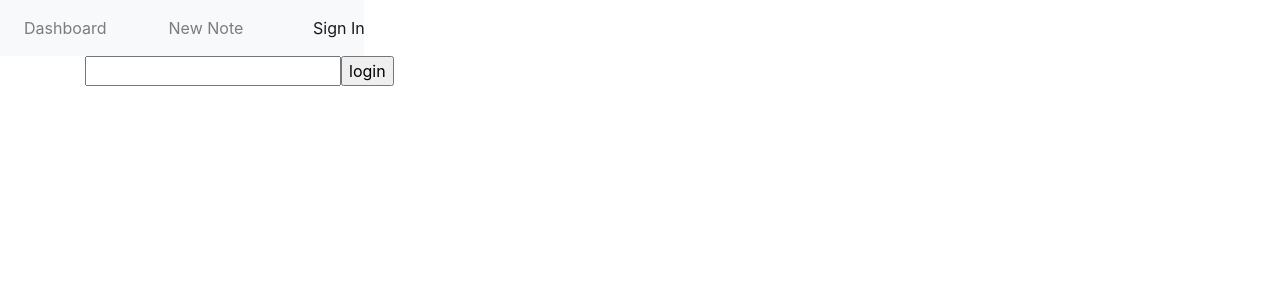
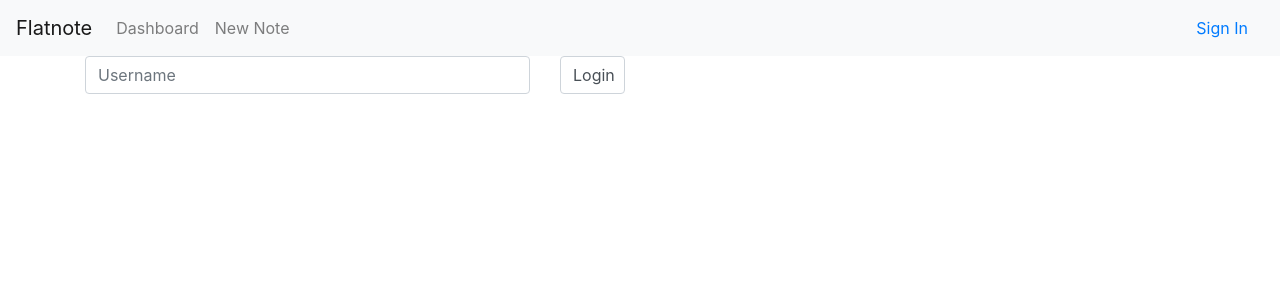
Before and after one commit to mpottebaum/flatnote-frontend, a React (Create React App) app: page /login in a window 1280 px wide. Shown: the top 300 px of the page. Built offline with nearby package versions, Linux system fonts and the light colour scheme.

Commit message:
replaced vanilla bootstrap with react-bootstrap

```diff
--- a/package.json
+++ b/package.json
@@ -6,7 +6,9 @@
     "@testing-library/jest-dom": "^4.2.4",
     "@testing-library/react": "^9.3.2",
     "@testing-library/user-event": "^7.1.2",
+    "bootstrap": "^4.4.1",
     "react": "^16.13.1",
+    "react-bootstrap": "^1.0.1",
     "react-dom": "^16.13.1",
     "react-redux": "^7.2.0",
     "react-router-dom": "^5.1.2",
--- a/public/index.html
+++ b/public/index.html
@@ -1,7 +1,6 @@
 <!DOCTYPE html>
 <html lang="en">
   <head>
-    <link rel="stylesheet" href="https://stackpath.bootstrapcdn.com/bootstrap/4.4.1/css/bootstrap.min.css" integrity="sha384-Vkoo8x4CGsO3+Hhxv8T/Q5PaXtkKtu6ug5TOeNV6gBiFeWPGFN9MuhOf23Q9Ifjh" crossorigin="anonymous">
     <meta charset="utf-8" />
     <link rel="icon" href="%PUBLIC_URL%/favicon.ico" />
     <meta name="viewport" content="width=device-width, initial-scale=1" />
--- a/src/App.js
+++ b/src/App.js
@@ -3,13 +3,14 @@ import { BrowserRouter as Router, Route, Switch} from 'react-router-dom'
 import Login from './components/Login'
 import DashboardContainer from './containers/DashboardContainer'
 import NewNote from './components/NewNote'
-import NavBar from './components/NavBar'
+import NavigationBar from './components/NavBar'
 import './App.css';
+import 'bootstrap/dist/css/bootstrap.min.css'
 
 function App() {
   return (
       <Router>
-        <NavBar />
+        <NavigationBar />
         <div className='container'>
           <Switch>
             <Route path='/login' component={Login} />
--- a/src/components/Login.js
+++ b/src/components/Login.js
@@ -2,6 +2,9 @@ import React from 'react'
 import { connect } from 'react-redux'
 import { users } from '../urlPaths'
 import { loginUser } from '../actions/users'
+import Form from 'react-bootstrap/Form'
+import Col from 'react-bootstrap/Col'
+import Row from 'react-bootstrap/Row'
 
 class Login extends React.Component {
     constructor() {
@@ -36,10 +39,22 @@ class Login extends React.Component {
 
     render() {
         return (
-            <form onSubmit={this.handleSubmit} >
-                <input onChange={this.handleChange} type='text' name='username' value={this.state.username} />
-                <input type='submit' value='login' />
-            </form>
+            <Form onSubmit={this.handleSubmit} >
+                <Form.Group as={Row} controlId='formHorizontalText'>
+                <Col sm={5}>
+                    <Form.Control
+                        onChange={this.handleChange}
+                        type='text'
+                        name='username'
+                        value={this.state.username}
+                        placeholder='Username'
+                    />
+                </Col>
+                <Col sm={1}>
+                  <Form.Control type='submit' value='Login' />
+                </Col>
+                </Form.Group>
+            </Form>
         )
     }
 }
--- a/src/components/NavBar.js
+++ b/src/components/NavBar.js
@@ -2,8 +2,10 @@ import React from 'react'
 import { NavLink } from 'react-router-dom'
 import { connect } from 'react-redux'
 import { logoutUser } from '../actions/users'
+import Navbar from 'react-bootstrap/NavBar'
+import Nav from 'react-bootstrap/Nav'
 
-class NavBar extends React.Component {
+class NavigationBar extends React.Component {
     handleLogOut = () => {
         if(this.props.user) {
             this.props.logoutUser()
@@ -11,33 +13,20 @@ class NavBar extends React.Component {
     }
 
     render() {
-        return <div className='row'>
-                <nav className='navbar navbar-expand-lg navbar-light bg-light'>
-                    <ul className='navbar-nav mr-auto list-group list-group-horizontal'>
-                        <div className='col-5'>
-                            <li className='nav-item'>
+        return <Navbar bg="light">
+            <Navbar.Brand>Flatnote</Navbar.Brand>
+                <Nav className="mr-auto">
                     <NavLink to='/dashboard' className='nav-link'>
                         Dashboard
                     </NavLink>
-                            </li>
-                        </div>
-                        <div className='col-5'>
-                            <li className='nav-item'>
                     <NavLink to='/note/new' className='nav-link'>
                         New Note
                     </NavLink>
-                            </li>
-                        </div>
-                        <div className='col-5'>
-                            <li className='nav-item'>
+                </Nav>
                 <NavLink to='/login' className='nav-link' onClick={this.handleLogOut}>
                     {this.props.user ? 'Sign Out' : 'Sign In'}
                 </NavLink>
-                            </li>
-                        </div>
-                    </ul>
-                </nav>
-            </div>
+        </Navbar>
     }
 }
 
@@ -53,4 +42,4 @@ const mapDispatchToProps = dispatch => {
     }
 }
 
-export default connect(mapStateToProps, mapDispatchToProps)(NavBar)
+export default connect(mapStateToProps, mapDispatchToProps)(NavigationBar)
--- a/src/components/NotesList.js
+++ b/src/components/NotesList.js
@@ -13,7 +13,7 @@ const NotesList = props => {
         })
     }
 
-    return <ul className='notes-list'>
+    return <ul>
         {renderNotes()}
     </ul>
 }
--- a/src/containers/DashboardContainer.js
+++ b/src/containers/DashboardContainer.js
@@ -47,11 +47,8 @@ class DashboardContainer extends React.Component {
     render() {
         const showNote = this.findShowNote(this.props.showNoteId)
 
-        return <div className='row'>
-            <div className='col-sm'>
+        return <div>
                 <NotesList notes={this.props.notes} handleNoteClick={this.handleNoteClick}/>
-            </div>
-            <div className='col-sm'>
                 {
                     showNote ?
                     <NoteContainer
@@ -63,7 +60,6 @@ class DashboardContainer extends React.Component {
                     :
                     null
                 }
-            </div>
         </div>
     }
 }
```
Also changed, not shown: 1 other file (tests, documents, lock files or other folders). Lines whose indentation alone changed are shown as unchanged.
